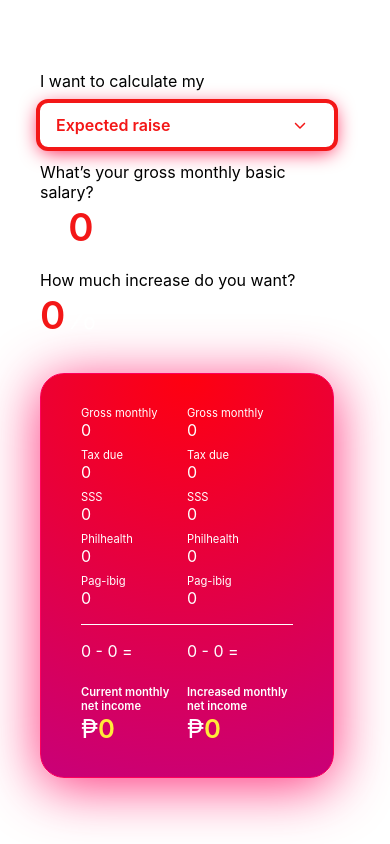
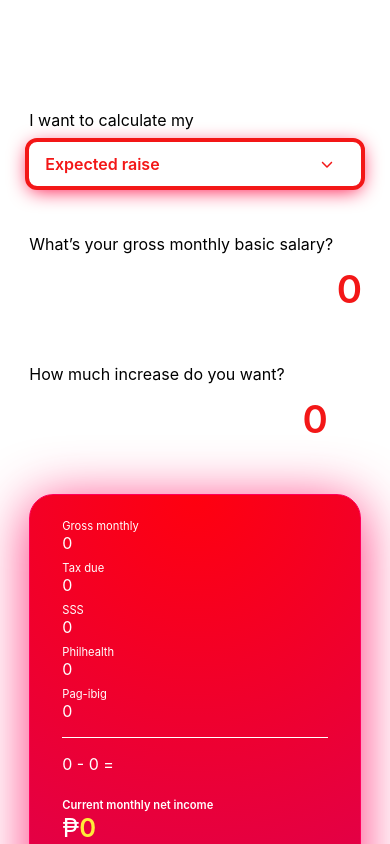
Before and after one commit to mjaysona/salaraise, a Next.js app: page / in a window 390 px wide. Built offline with nearby package versions, Linux system fonts and the light colour scheme; a web font is replaced by a local one.

Commit message:
Update responsiveness

```diff
--- a/components/templates/Header/Header.module.scss
+++ b/components/templates/Header/Header.module.scss
@@ -1,11 +1,17 @@
 .header {
   color: white;
   font-weight: 600;
-  padding: 24px 40px min(4vw, 64px);
+  padding: 24px 40px 64px;
 }
 
 @media only screen and (max-width: 820px) {
   .header h1 {
-    font-size: 1.6rem;
+    font-size: 2rem;
   }
 }
+
+@media only screen and (max-width: 540px) {
+  .header {
+    padding: 24px min(7.5vw, 40px) min(12vw, 64px);
+  }
+}
--- a/components/ui/ContentCard/ContentCard.module.scss
+++ b/components/ui/ContentCard/ContentCard.module.scss
@@ -27,3 +27,13 @@
     padding: 32px 40px;
   }
 }
+
+@media only screen and (max-width: 540px) {
+  .content-card {
+    display: block;
+    padding: 24px 32px;
+    > div:first-child {
+      margin-bottom: 40px;
+    }
+  }
+}
--- a/components/ui/Form/Form.module.scss
+++ b/components/ui/Form/Form.module.scss
@@ -1,17 +1,9 @@
 .form {
   .form__field {
-    margin-bottom: min(4vw, 48px) ;
+    margin-bottom: 48px;
     label {
       margin-bottom: 12px;
       display: block;
     }
   }
 }
-
-@media only screen and (max-width: 820px) {
-  .form__field:not(:first-child) {
-    label {
-      margin-bottom: min(0.5vw, 12px);
-    }
-  }
-}
--- a/components/ui/Input/Input.module.scss
+++ b/components/ui/Input/Input.module.scss
@@ -2,4 +2,8 @@
 
 .input {
   @include input;
+
+  @media only screen and (max-width: 820px) {
+    justify-content: flex-end;
+  }
 }
--- a/components/ui/InputAmount/InputAmount.module.scss
+++ b/components/ui/InputAmount/InputAmount.module.scss
@@ -7,4 +7,8 @@
     font-weight: 200;
     margin-right: 4px;
   }
+
+  @media only screen and (max-width: 820px) {
+    justify-content: space-between;
+  }
 }
--- a/components/ui/InputAmount/InputAmount.tsx
+++ b/components/ui/InputAmount/InputAmount.tsx
@@ -56,6 +56,7 @@ const InputAmount: NextPage<{ onValueChange?: Function }>
             {isFocused || !amount.value ? amount.value : amount.label}
           </span>
           <input
+            inputMode='numeric'
             maxLength={7}
             onFocus={toggleFocus}
             onBlur={toggleFocus}
--- a/styles/globals.scss
+++ b/styles/globals.scss
@@ -31,7 +31,7 @@ strong {
 }
 
 main {
-  padding: 0 56px 40px 40px;;
+  padding: 0 56px 40px 40px;
 }
 
 @media (prefers-color-scheme: dark) {
@@ -62,3 +62,9 @@ main {
     font-size: 16px;
   }
 }
+
+@media only screen and (max-width: 540px) {
+  main {
+    padding: 0 min(7.5vw, 40px) 40px;
+  }
+}
```
